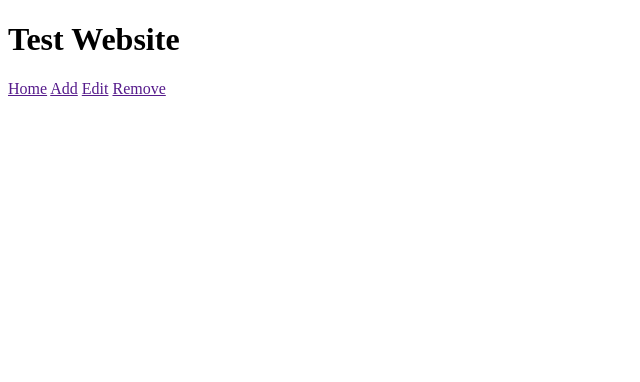
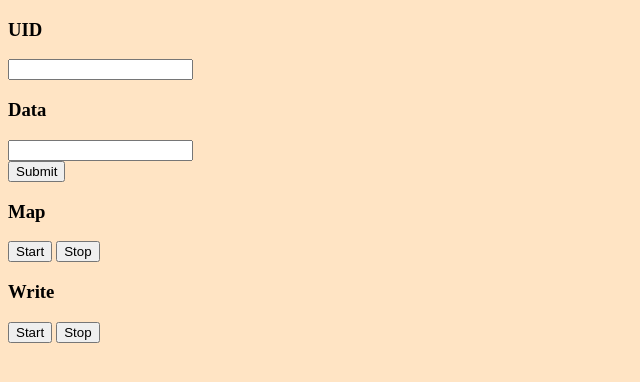
Before and after one commit to yadhu-dev/LibraryManagementSystem, a Flask app: page / in a window 1280 px wide. Shown: the top 382 px of the page, without its empty margins (0-640 px from the left). Run offline with Flask 3, Linux system fonts and the light colour scheme.

Commit message:
basic html page done

```diff
--- a/UI/templates/index.html
+++ b/UI/templates/index.html
@@ -1,23 +1,47 @@
 <!DOCTYPE html>
 <html>
-    <head>
-        <meta charset="utf-8">
-        <meta http-equiv="X-UA-Compatible" content="IE=edge">
-        <title></title>
-        <meta name="description" content="">
-        <meta name="viewport" content="width=device-width, initial-scale=1">
-        <link rel="stylesheet" href="">
-    </head>
-    <body>
-        <div class="heading">
-            <h1>Test Website</h1>
+  <head>
+    <meta charset="utf-8" />
+    <meta http-equiv="X-UA-Compatible" content="IE=edge" />
+    <title>Form and Script Controls</title>
+    <meta name="description" content="" />
+    <meta name="viewport" content="width=device-width, initial-scale=1" />
+    <style>
+      body{
+        background-color: bisque;
+      }
+    </style>
+  </head>
+  <body>
+    <div class="main">
+      <div class="container">
+        <form>
+          <div class="uid">
+            <h3>UID</h3>
+            <input type="text" name="uid" />
+          </div>
+          <div class="data">
+            <h3>Data</h3>
+            <input type="text" name="data" />
+          </div>
+          <div class="submit">
+            <input type="submit" value="Submit" />
+          </div>
+        </form>
+      </div>
+      <div class="scriptcont">
+        <div class="map">
+          <h3>Map</h3>
+          <button id="start-map">Start</button>
+          <button id="stop-map">Stop</button>
         </div>
-        <div class="dashboard">
-            <a href="">Home</a>
-            <a href="">Add</a>
-            <a href="">Edit</a>
-            <a href="">Remove</a>
+        <div class="write">
+          <h3>Write</h3>
+          <button id="start-write">Start</button>
+          <button id="stop-write">Stop</button>
         </div>
-        <script src="" async defer></script>
-    </body>
+      </div>
+    </div>
+    <script src="" async defer></script> <!-- Script tag for future JavaScript -->
+  </body>
 </html>
```
